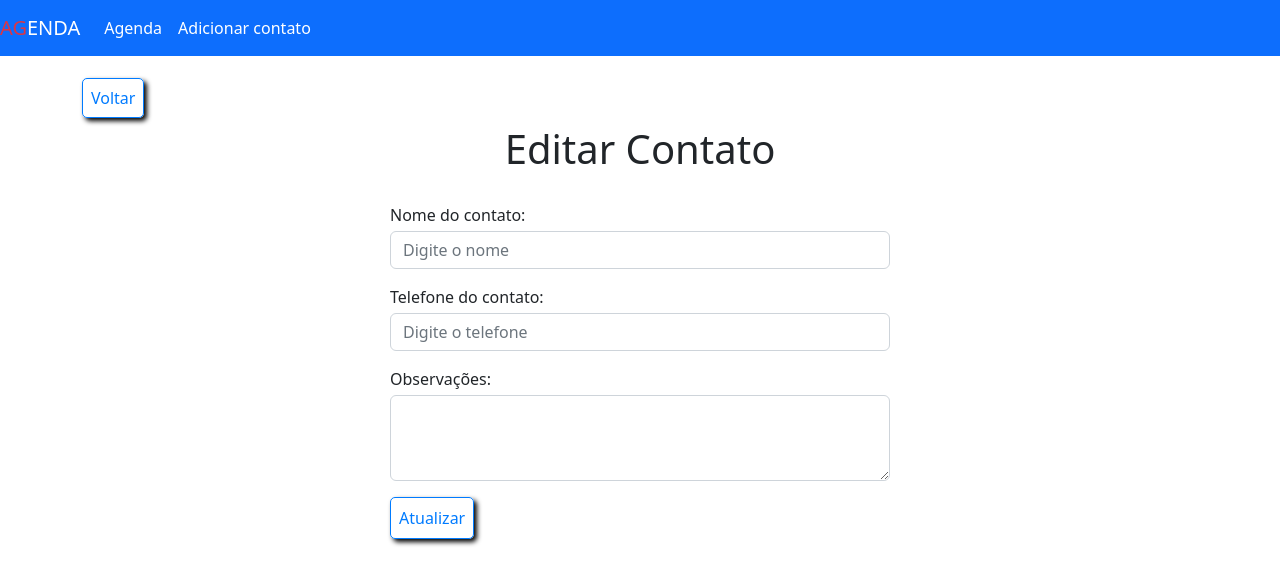
After one commit to 9reis/Agenda, a PHP site: page /edit.php in a window 1280 px wide. The commit adds this page. Shown: the top 585 px of the page. Run offline with PHP 8.4, Linux system fonts and the light colour scheme; data that the repository does not hold is empty; some libraries are stand-ins or nearby versions.

Commit message:
Add a logigica que retorna os dados do banco para o formulário de atualização de dados

```diff
--- a/css/style.css
+++ b/css/style.css
@@ -122,3 +122,13 @@
     color: #FFF;
     box-shadow: none;
 }
+
+/*******************************************************************************************\
+                                        MEDIA QUERIES
+\*******************************************************************************************/
+
+@media (max-width:480px){
+    #home-link {
+        display: none;
+    }
+}
--- /dev/null
+++ b/edit.php
@@ -0,0 +1,42 @@
+<?php
+include_once('templates/header.php')
+
+?>
+
+<div class="container">
+
+    <?php include_once("templates/backbtn.html"); ?>
+
+    <h1 id="main-title">Editar Contato</h1>
+
+    <form action="<?= $BASE_URL ?>config/process.php"  id="create-form" method="POST">
+
+    <input type="hidden" name="type" value="edit">
+    <input type="hidden" name="id" value="<?= $contact['id'] ?>">
+
+    <div class="form-group">
+        <label for="name"">Nome do contato:</label>
+        <input type="text" class="form-control mt-1" name="name" id="name" placeholder="Digite o nome" value="<?= $contact['name'] ?>" required>
+    </div>
+
+    <div class="form-group">
+        <label for="phone" class="mt-3">Telefone do contato:</label>
+        <input type="text" class="form-control mt-1" name="phone" id="phone" placeholder="Digite o telefone" value="<?= $contact['phone'] ?>" required>
+    </div>
+
+    <div class="form-group">
+        <label for="observations" class="mt-3" >Observações:</label>
+        <textarea type="text" rows="3" class="form-control mt-1" name="observations" id="observations" placeholder="Digite as observações"> <?= $contact['observations'] ?> </textarea>
+    </div>
+
+    <button type="submit" class="btn mt-3">Atualizar</button>
+
+    </form>
+</div>
+
+
+
+<?php
+include_once('templates/footer.php')
+
+?>
--- a/index.php
+++ b/index.php
@@ -28,8 +28,8 @@ include_once('templates/header.php')
                             <td scope="row"><?= $contact['name'] ?></td>
                             <td scope="row"><?= $contact['phone'] ?></td>
                             <td class="actions">
-                                <a href="<?= $BASE_URL ?>show.php?id=<?= $contact['id'] ?>"><i class="fas fa-eye check-icon"></i></a>
-                                <a href="#"><i class="far fa-edit edit-icon"></i></a>
+                                <a href=" <?= $BASE_URL ?>show.php?id=<?= $contact['id'] ?> "><i class="fas fa-eye check-icon"></i></a>
+                                <a href="<?= $BASE_URL ?>edit.php?id=<?= $contact['id'] ?>"><i class="far fa-edit edit-icon"></i></a>
                                 <button type="submit" class="delete-btn"><i class="fas fa-times delete-icon"></i></button>
                             </td>
                          </tr>
--- a/templates/header.php
+++ b/templates/header.php
@@ -43,7 +43,7 @@ if(isset($_SESSION['msg'])){
             <div>
                 <div class="navbar-nav">
                     <a href="<?= $BASE_URL ?>index.php" id="home-link" class="nav-link active">Agenda</a>
-                    <a href="<?= $BASE_URL ?>create.php" id="home-link" class="nav-link active">Adicionar contato</a>
+                    <a href="<?= $BASE_URL ?>create.php" class="nav-link active">Adicionar contato</a>
                 </div>
             </div>
         </nav>
```
